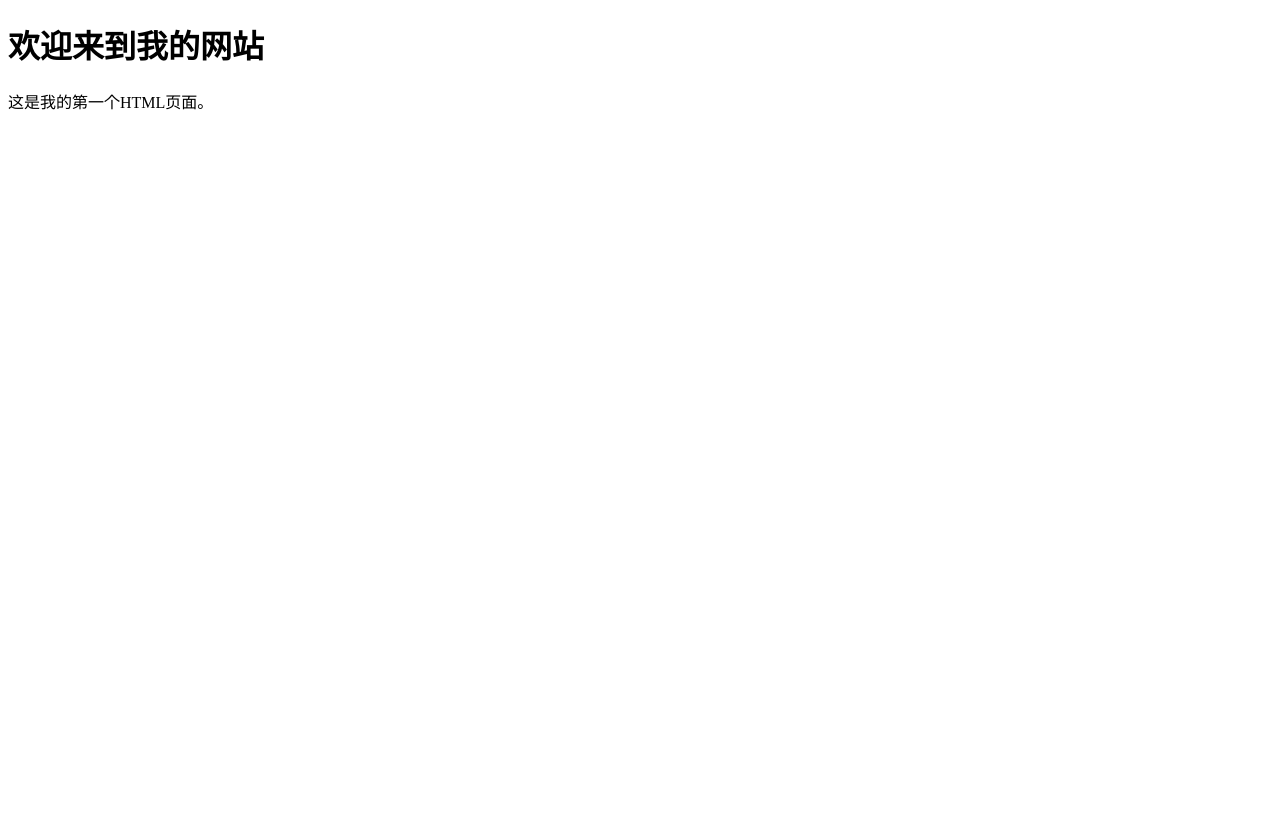
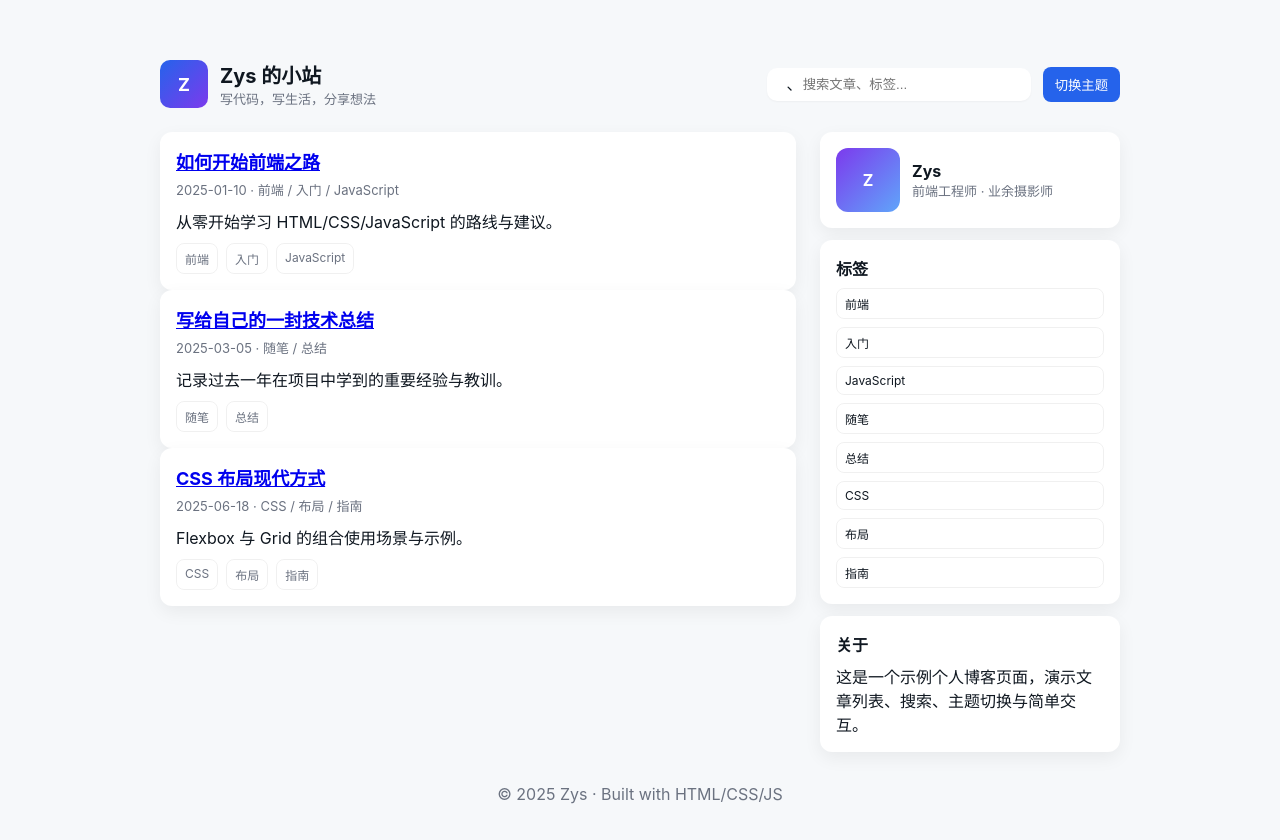
Before and after one commit to xiaobaizys/blogs.github.io, a plain HTML site: page index.html in a window 1280 px wide. Before the commit the page ends 800 px from the top, so only its background shows below. Drawn offline with Linux system fonts and the light colour scheme.

Commit message:
Add files via upload

```diff
--- a/index.html
+++ b/index.html
@@ -2,16 +2,75 @@
 <html lang="en">
 
 <head>
-  <meta charset="UTF-8">
-  <meta name="viewport" content="width=device-width, initial-scale=1.0">
-  <title>我的第一个网站</title>
+  <meta charset="utf-8" />
+  <meta name="viewport" content="width=device-width, initial-scale=1" />
+  <title>个人博客</title>
+  <link rel="stylesheet" href="styles.css" />
 </head>
 
 <body>
-  <div>
-    <h1>欢迎来到我的网站</h1>
-    <p>这是我的第一个HTML页面。</p>
+  <div class="container">
+    <header class="header">
+      <div class="brand">
+        <div class="logo">Z</div>
+        <div>
+          <div class="title">Zys 的小站</div>
+          <div class="subtitle">写代码，写生活，分享想法</div>
+        </div>
+      </div>
+
+      <div class="controls">
+        <div class="search card-like">
+          <svg width="16" height="16" viewBox="0 0 24 24" fill="none" xmlns="http://www.w3.org/2000/svg">
+            <path d="M21 21l-4.35-4.35" stroke="currentColor" stroke-width="2" stroke-linecap="round"
+              stroke-linejoin="round" />
+          </svg>
+          <input id="search" placeholder="搜索文章、标签..." />
+        </div>
+        <button id="themeToggle" class="btn">切换主题</button>
+      </div>
+    </header>
+
+    <div class="layout">
+      <main class="main">
+        <section id="posts"></section>
+      </main>
+
+      <aside class="sidebar">
+        <div class="card about">
+          <div class="avatar">Z</div>
+          <div>
+            <div style="font-weight:700">Zys</div>
+            <div class="subtitle">前端工程师 · 业余摄影师</div>
+          </div>
+        </div>
+
+        <div class="card">
+          <div style="font-weight:700;margin-bottom:8px">标签</div>
+          <div id="tagList" class="list"></div>
+        </div>
+
+        <div class="card">
+          <div style="font-weight:700;margin-bottom:8px">关于</div>
+          <div class="muted">这是一个示例个人博客页面，演示文章列表、搜索、主题切换与简单交互。</div>
+        </div>
+      </aside>
+    </div>
+
+    <div class="footer">© 2025 Zys · Built with HTML/CSS/JS</div>
   </div>
+
+  <div id="postModal"
+    style="display:none;position:fixed;inset:0;background:rgba(0,0,0,0.5);align-items:center;justify-content:center;padding:20px">
+    <div id="postContent"
+      style="max-width:800px;width:100%;background:var(--card);padding:20px;border-radius:12px;max-height:90vh;overflow:auto">
+    </div>
+  </div>
+
+  <script src="script.js"></script>
 </body>
 
 </html>
+</body>
+
+</html>
--- /dev/null
+++ b/script.js
@@ -0,0 +1,130 @@
+// Sample article data
+const posts = [
+  {
+    id: 1,
+    title: '如何开始前端之路',
+    date: '2025-01-10',
+    tags: ['前端', '入门', 'JavaScript'],
+    excerpt: '从零开始学习 HTML/CSS/JavaScript 的路线与建议。',
+    content: '<p>前端开发从 HTML 开始，然后学习 CSS 布局与样式，接着掌握 JavaScript 基础，最后学习框架与工具链。</p>',
+  },
+  {
+    id: 2,
+    title: '写给自己的一封技术总结',
+    date: '2025-03-05',
+    tags: ['随笔', '总结'],
+    excerpt: '记录过去一年在项目中学到的重要经验与教训。',
+    content: '<p>每个项目都会教会你一些东西。写下它们，便于下次回顾。</p>',
+  },
+  {
+    id: 3,
+    title: 'CSS 布局现代方式',
+    date: '2025-06-18',
+    tags: ['CSS', '布局', '指南'],
+    excerpt: 'Flexbox 与 Grid 的组合使用场景与示例。',
+    content: '<p>Flexbox 适合一维布局，Grid 适合二维布局。二者结合可以胜任大多数布局需求。</p>',
+  },
+]
+
+const postsEl = document.getElementById('posts')
+const tagListEl = document.getElementById('tagList')
+const searchInput = document.getElementById('search')
+const themeToggle = document.getElementById('themeToggle')
+const postModal = document.getElementById('postModal')
+const postContent = document.getElementById('postContent')
+
+function renderPosts(list) {
+  postsEl.innerHTML = ''
+  if (list.length === 0) {
+    postsEl.innerHTML = '<div class="card">没有找到匹配的文章。</div>'
+    return
+  }
+  list.forEach((p) => {
+    const el = document.createElement('article')
+    el.className = 'card'
+    el.innerHTML = `
+      <h2 class="post-title"><a href="#" data-id="${p.id}">${p.title}</a></h2>
+      <div class="post-meta">${p.date} · ${p.tags.join(' / ')}</div>
+      <div class="excerpt">${p.excerpt}</div>
+      <div class="tags">${p.tags.map((t) => `<span class="tag" data-tag="${t}">${t}</span>`).join('')}</div>
+    `
+    postsEl.appendChild(el)
+  })
+}
+
+function getAllTags() {
+  const s = new Set()
+  posts.forEach((p) => p.tags.forEach((t) => s.add(t)))
+  return Array.from(s)
+}
+
+function renderTags() {
+  const tags = getAllTags()
+  tagListEl.innerHTML = tags.map((t) => `<a href="#" data-filter="${t}" class="tag">${t}</a>`).join(' ')
+}
+
+function filterByQuery(q) {
+  q = q.trim().toLowerCase()
+  if (!q) return posts
+  return posts.filter((p) => {
+    return p.title.toLowerCase().includes(q) || p.excerpt.toLowerCase().includes(q) || p.tags.join(' ').toLowerCase().includes(q) || p.content.toLowerCase().includes(q)
+  })
+}
+
+// Events
+searchInput.addEventListener('input', () => {
+  const list = filterByQuery(searchInput.value)
+  renderPosts(list)
+})
+
+document.addEventListener('click', (e) => {
+  const a = e.target.closest('a[data-id]')
+  if (a) {
+    e.preventDefault()
+    const id = Number(a.dataset.id)
+    const p = posts.find((x) => x.id === id)
+    if (p) {
+      postContent.innerHTML = `<h2>${p.title}</h2><div class="post-meta">${p.date} · ${p.tags.join(' / ')}</div>${p.content}`
+      postModal.style.display = 'flex'
+    }
+    return
+  }
+
+  const t = e.target.closest('[data-filter]')
+  if (t) {
+    e.preventDefault()
+    const tag = t.dataset.filter
+    const list = posts.filter((p) => p.tags.includes(tag))
+    renderPosts(list)
+    return
+  }
+
+  const tagChip = e.target.closest('.tag[data-tag]')
+  if (tagChip) {
+    const tag = tagChip.dataset.tag
+    const list = posts.filter((p) => p.tags.includes(tag))
+    renderPosts(list)
+    return
+  }
+
+  // close modal when clicking outside content
+  if (e.target === postModal) {
+    postModal.style.display = 'none'
+  }
+})
+
+// theme
+function loadTheme() {
+  const theme = localStorage.getItem('theme')
+  if (theme === 'dark') document.documentElement.classList.add('dark')
+}
+loadTheme()
+themeToggle.addEventListener('click', () => {
+  document.documentElement.classList.toggle('dark')
+  const isDark = document.documentElement.classList.contains('dark')
+  localStorage.setItem('theme', isDark ? 'dark' : 'light')
+})
+
+// init
+renderTags()
+renderPosts(posts)
--- /dev/null
+++ b/styles.css
@@ -0,0 +1,69 @@
+:root{
+  --bg:#f6f8fa;
+  --card:#ffffff;
+  --text:#0f1720;
+  --muted:#6b7280;
+  --accent:#2563eb;
+}
+:root.dark{
+  --bg:#0b1220;
+  --card:#0f1720;
+  --text:#e6eef8;
+  --muted:#9aa6b2;
+  --accent:#60a5fa;
+}
+*{box-sizing:border-box}
+html,body{height:100%;}
+body{
+  margin:0;
+  font-family:Inter,ui-sans-serif,system-ui,-apple-system,"Segoe UI",Roboto,"Helvetica Neue",Arial;
+  background:var(--bg);
+  color:var(--text);
+  -webkit-font-smoothing:antialiased;
+  -moz-osx-font-smoothing:grayscale;
+}
+.container{
+  max-width:1000px;
+  margin:40px auto;
+  padding:20px;
+}
+.header{
+  display:flex;
+  justify-content:space-between;
+  align-items:center;
+  gap:16px;
+}
+.brand{
+  display:flex;align-items:center;gap:12px
+}
+.logo{
+  width:48px;height:48px;border-radius:10px;background:linear-gradient(135deg,var(--accent),#7c3aed);display:flex;align-items:center;justify-content:center;color:white;font-weight:700;font-size:18px
+}
+.title{font-size:20px;font-weight:700}
+.subtitle{color:var(--muted);font-size:13px}
+.controls{display:flex;gap:12px;align-items:center}
+.search{
+  display:flex;align-items:center;background:var(--card);border-radius:10px;padding:8px 10px;gap:8px;box-shadow:0 1px 2px rgba(0,0,0,0.04);
+}
+.search input{border:0;background:transparent;outline:0;color:var(--text);width:220px}
+.btn{background:var(--accent);color:white;padding:8px 12px;border-radius:8px;border:0;cursor:pointer}
+.layout{display:grid;grid-template-columns:1fr 300px;gap:24px;margin-top:24px}
+.main{display:flex;flex-direction:column;gap:18px}
+.card{background:var(--card);padding:16px;border-radius:12px;box-shadow:0 6px 18px rgba(2,6,23,0.06)}
+.post-title{font-size:18px;margin:0}
+.post-meta{color:var(--muted);font-size:13px;margin-top:6px}
+.excerpt{margin-top:10px;color:var(--text)}
+.tags{margin-top:10px;display:flex;gap:8px;flex-wrap:wrap}
+.tag{background:transparent;border:1px solid rgba(0,0,0,0.06);padding:6px 8px;border-radius:8px;font-size:12px;color:var(--muted)}
+.sidebar{display:flex;flex-direction:column;gap:12px}
+.about{display:flex;gap:12px;align-items:center}
+.avatar{width:64px;height:64px;border-radius:12px;background:linear-gradient(135deg,#7c3aed,#60a5fa);display:flex;align-items:center;justify-content:center;color:white;font-weight:700}
+.list{display:flex;flex-direction:column;gap:8px}
+.list a{color:var(--text);text-decoration:none}
+.footer{margin-top:32px;color:var(--muted);text-align:center}
+
+/* Responsive */
+@media(max-width:900px){
+  .layout{grid-template-columns:1fr}
+  .search input{width:120px}
+}
```
Also changed, not shown: 1 other file.
